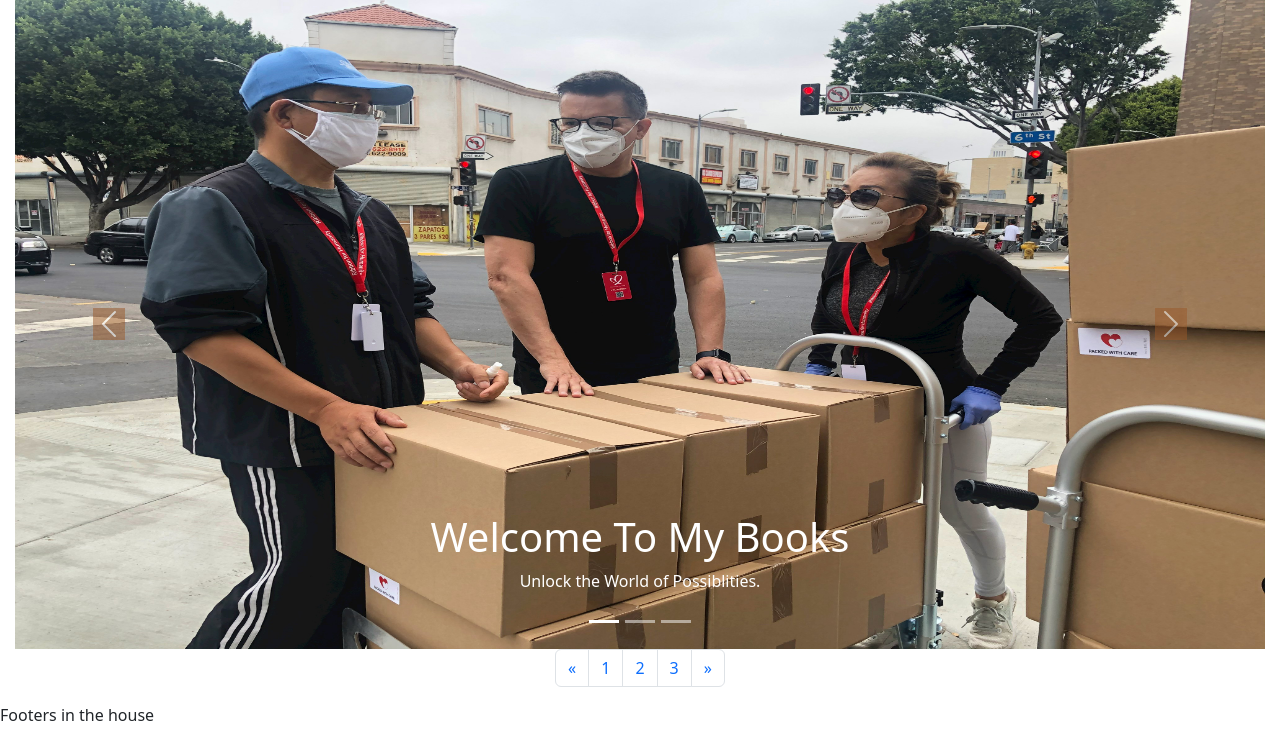
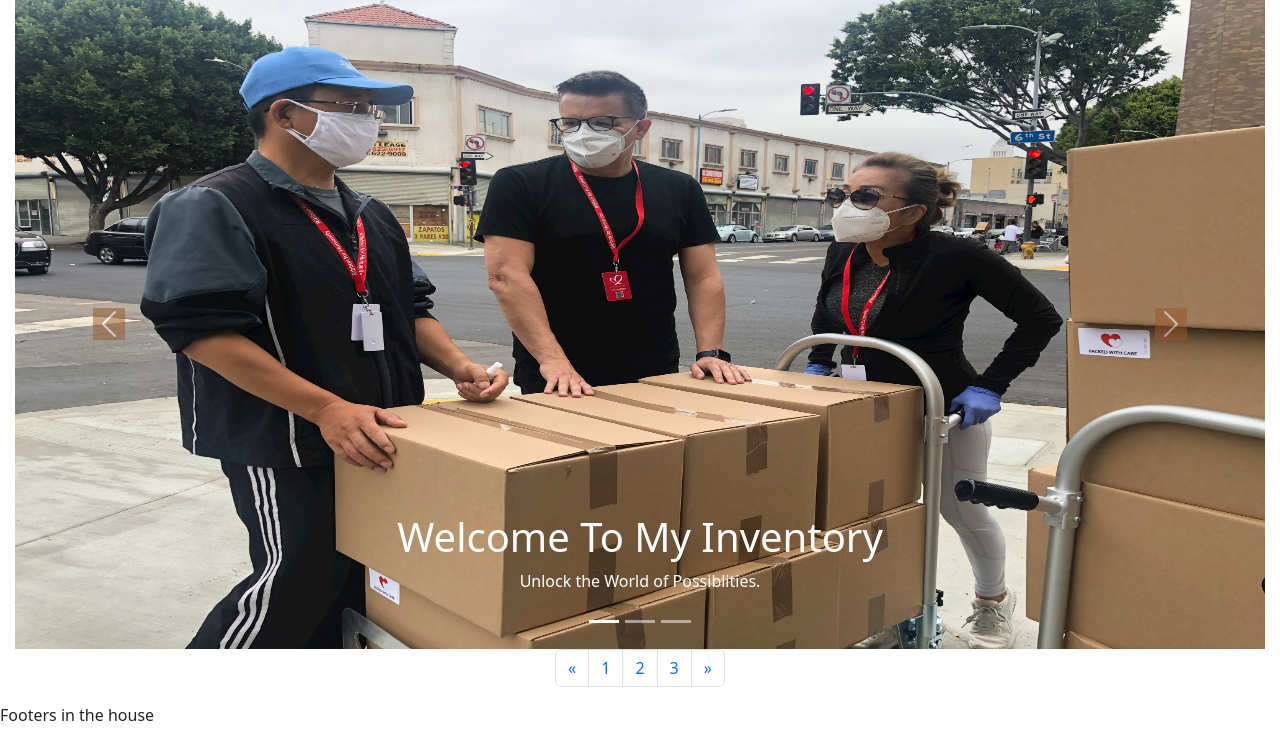
Before and after one commit to aashishChakradhar/RentManagementSystem, a Django app: page / in a window 1280 px wide. Shown: the part 67-800 px from the top of the page. Run offline with Django 5.2, Linux system fonts and the light colour scheme.

Commit message:
changed label

```diff
--- a/templates/home.html
+++ b/templates/home.html
@@ -12,7 +12,7 @@
         <div class="carousel-item active" >
           <img src="/static/images/inventory1.jpg" class="d-block w-100" alt="..." height=650px>
           <div class="carousel-caption d-none d-md-block">
-            <h1 >Welcome To My Books</h1>
+            <h1 >Welcome To My Inventory</h1>
             <p >Unlock the World of Possiblities.</p>
           </div>
         </div>
```
